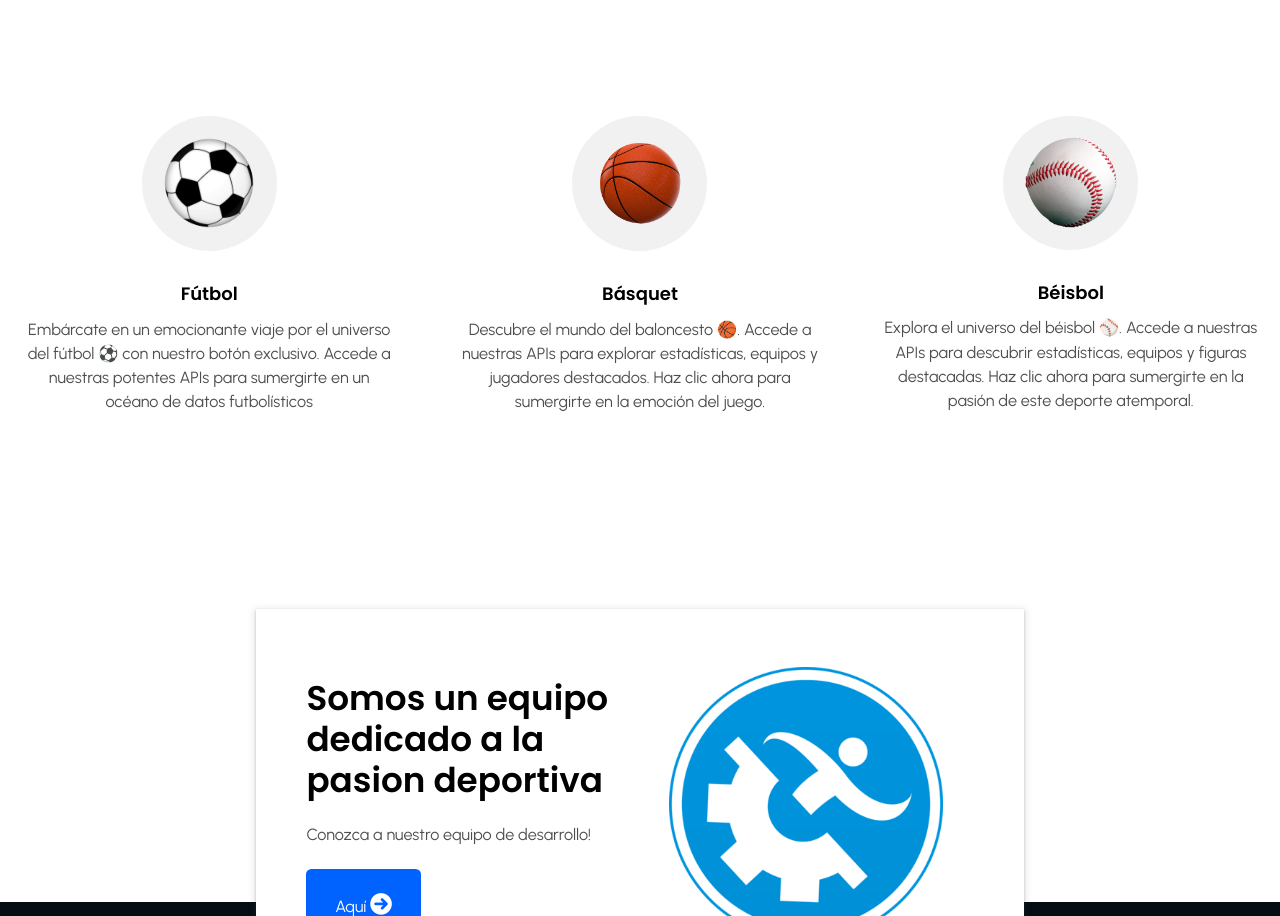
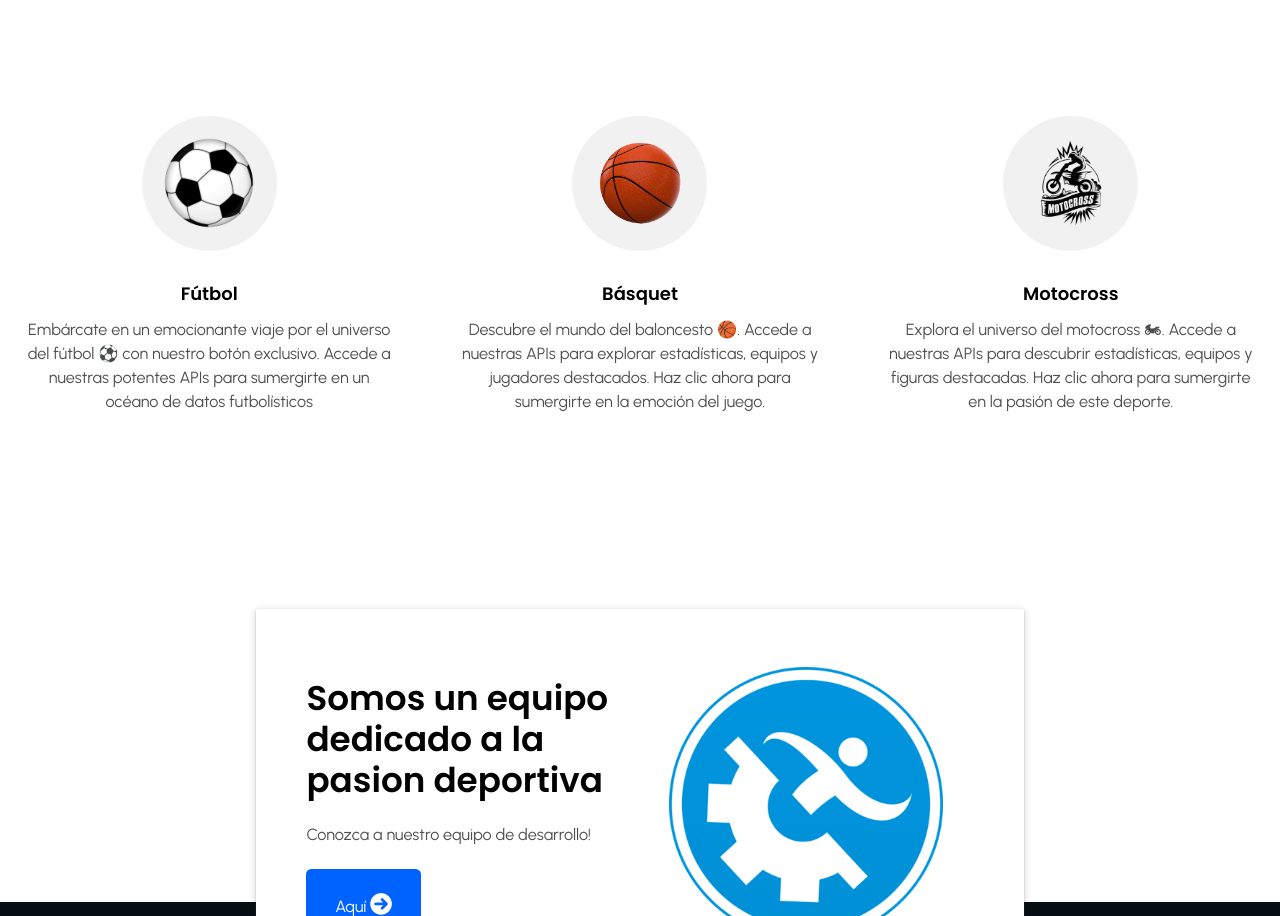
Before and after one commit to JosephYM07/Api-Deportes, a plain HTML site: page index.html in a window 1280 px wide. Shown: the part 949-1865 px from the top of the page. Drawn offline with nearby package versions, Linux system fonts and the light colour scheme.

Commit message:
Modificacion index, logo motocross

```diff
--- a/index.html
+++ b/index.html
@@ -121,13 +121,13 @@
       </div>
 
       <div class="about-div" data-aos="fade-up"  data-aos-delay="600">
-        <div class="icon3"><a href="#">
-          <img src="images/beibol.png" alt="Anurag eduhub research team" />
+        <div class="icon3"><a href="motocross.html">
+          <img src="images/motocross.png" alt="Anurag eduhub research team" />
         </a>
         </div>
-        <h3 class="section-common--title">Béisbol</h3>
+        <h3 class="section-common--title">Motocross</h3>
         <p>
-          Explora el universo del béisbol ⚾️. Accede a nuestras APIs para descubrir estadísticas, equipos y figuras destacadas. Haz clic ahora para sumergirte en la pasión de este deporte atemporal.
+          Explora el universo del motocross 🏍. Accede a nuestras APIs para descubrir estadísticas, equipos y figuras destacadas. Haz clic ahora para sumergirte en la pasión de este deporte.
         </p>
       </div>
 
```
Also changed, not shown: images/motocross.png (added).
